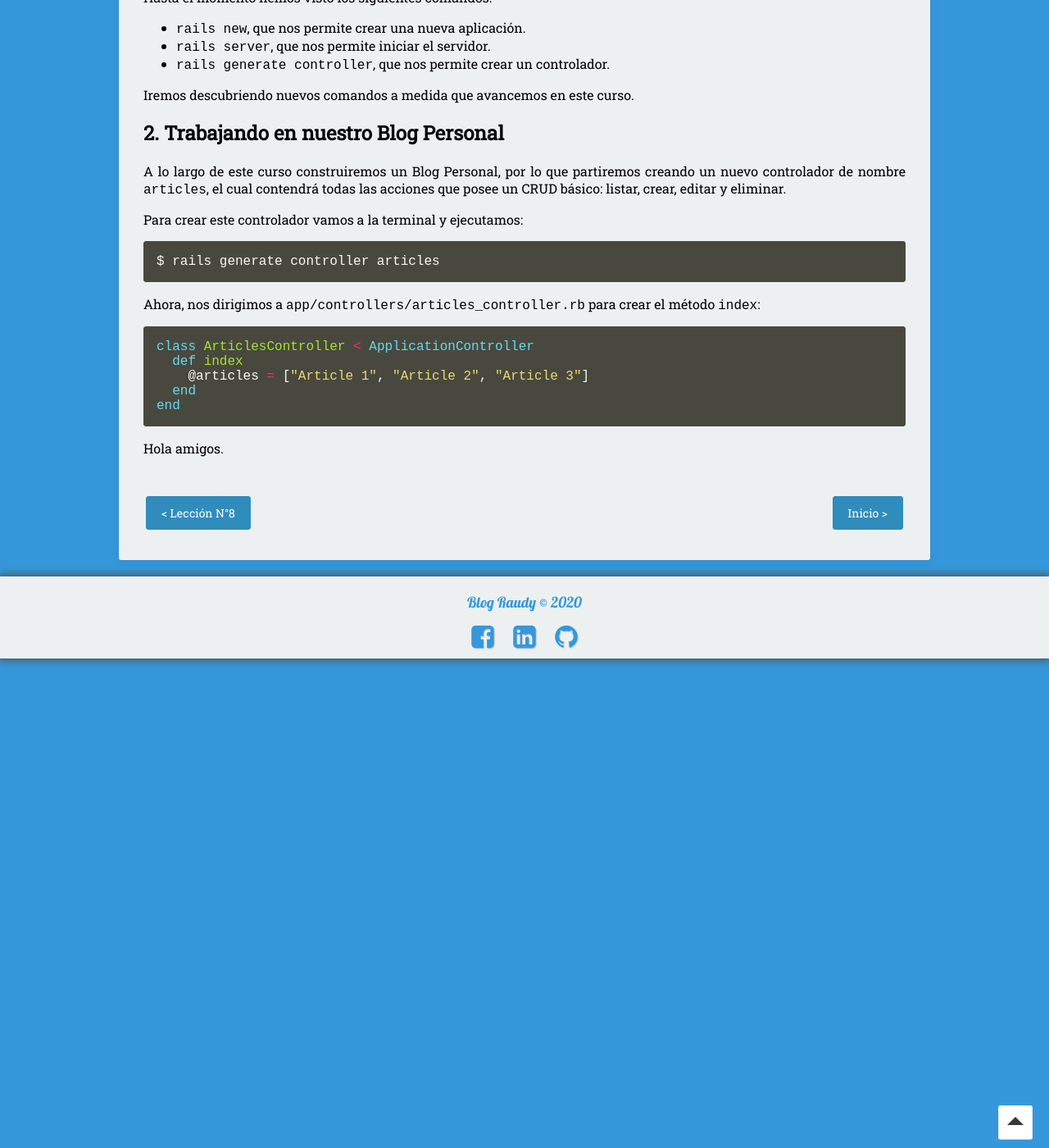
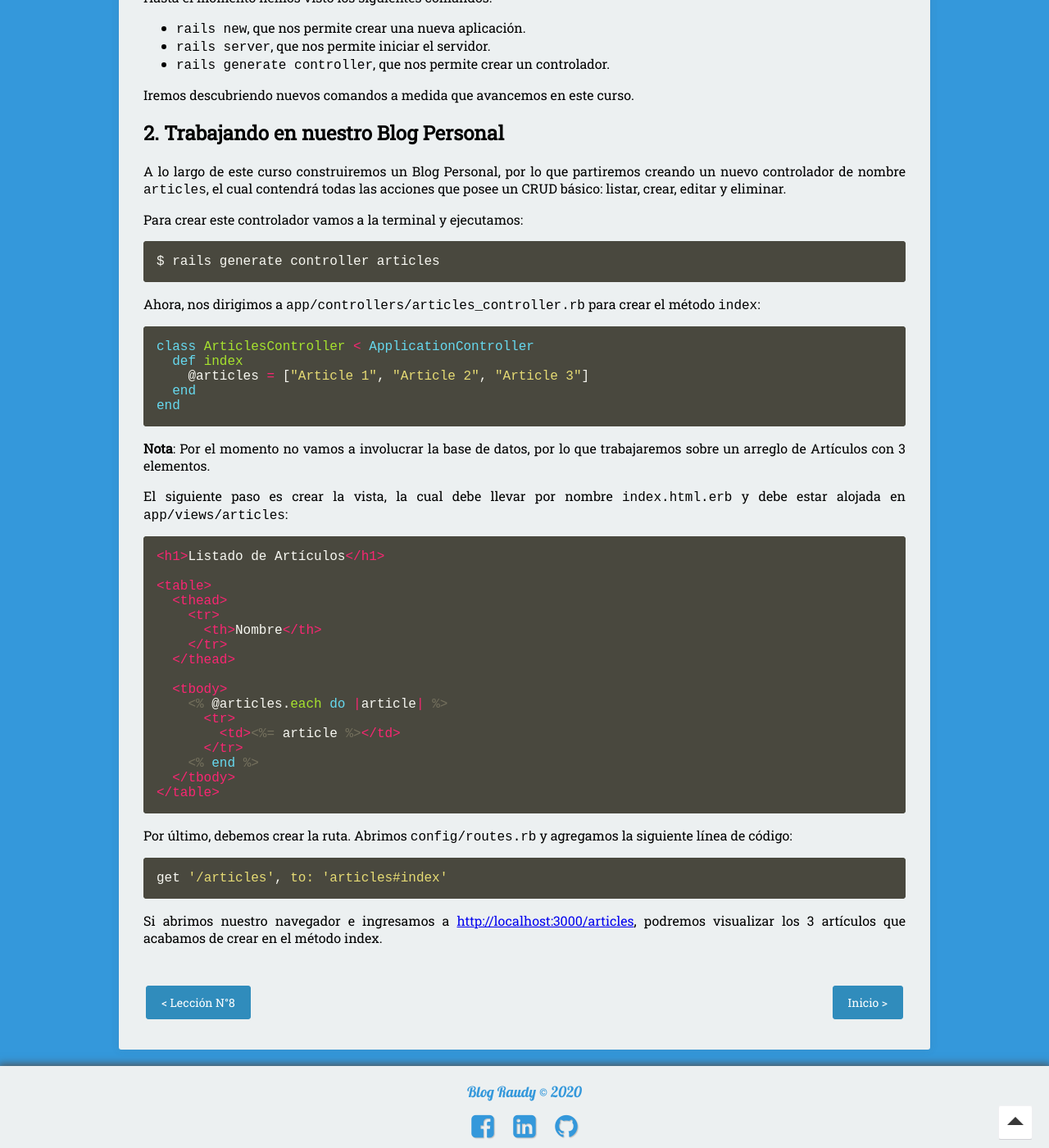
Before and after one commit to nisoto/Blog-anterior-2.0, a Jekyll site: the page built from _posts/2020-04-30-rails-ix-arquitectura.md, in a window 1280 px wide and 1400 px high, scrolled down 2988 px. Shown: the whole window at 82% size. Built offline with Jekyll 4.4.1, drawn with Linux system fonts in a browser that asks for light colours; nearby versions of some CDN libraries.

Commit message:
Update 2020-04-30-rails-ix-arquitectura.md

````diff
--- a/_posts/2020-04-30-rails-ix-arquitectura.md
+++ b/_posts/2020-04-30-rails-ix-arquitectura.md
@@ -159,7 +159,37 @@ class ArticlesController < ApplicationController
 end
 ```
 
-Hola amigos.
+**Nota**: Por el momento no vamos a involucrar la base de datos, por lo que trabajaremos sobre un arreglo de Artículos con 3 elementos.
+
+El siguiente paso es crear la vista, la cual debe llevar por nombre `index.html.erb` y debe estar alojada en `app/views/articles`:
+
+``` erb
+<h1>Listado de Artículos</h1>
+
+<table>
+  <thead>
+    <tr>
+      <th>Nombre</th>
+    </tr>
+  </thead>
+
+  <tbody>
+    <% @articles.each do |article| %>
+      <tr>
+        <td><%= article %></td>
+      </tr>
+    <% end %>
+  </tbody>
+</table>
+```
+
+Por último, debemos crear la ruta. Abrimos `config/routes.rb` y agregamos la siguiente línea de código:
+
+``` rb
+get '/articles', to: 'articles#index'
+```
+
+Si abrimos nuestro navegador e ingresamos a [http://localhost:3000/articles](http://localhost:3000/articles), podremos visualizar los 3 artículos que acabamos de crear en el método index.
 
 |     |     |
 |:----|----:|
````
